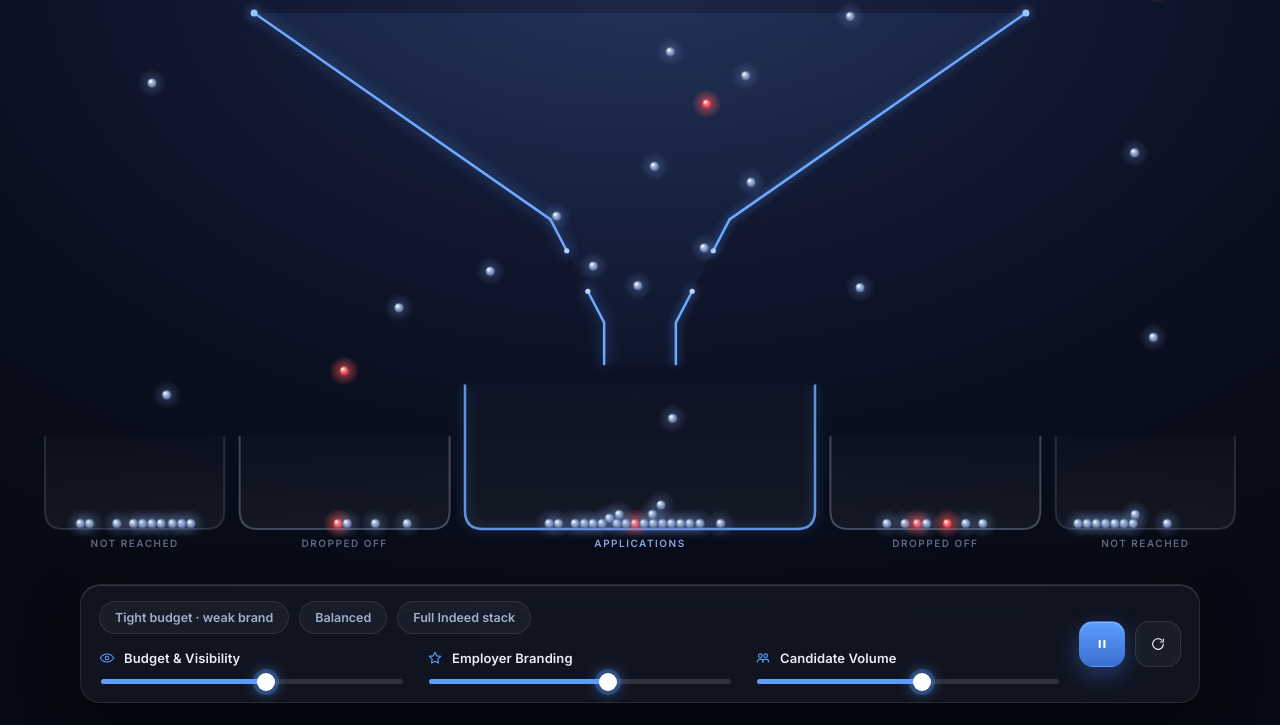
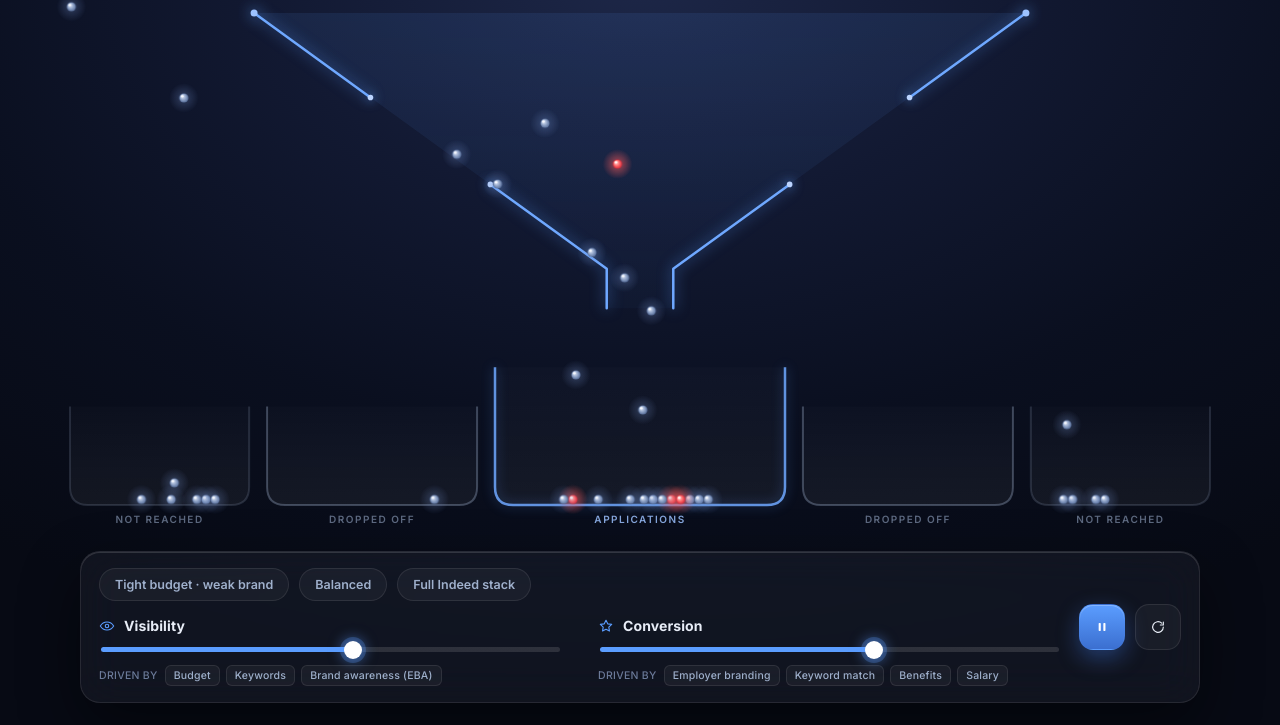
Before and after one commit to AlexanderDisput/funnel-visualisation, a plain HTML site: page index.html in a window 1280 px wide. Shown: the part 75-800 px from the top of the page. Drawn offline with Linux system fonts and the light colour scheme.

Commit message:
Rework funnel: wall-collision physics, V-holes, relabeled levers
- Candidates now collide with and slide down the funnel's V-shaped walls
  (simple circle-vs-segment physics) into the outlet
- Branding "leak" holes moved into the V slopes; sized by the lever, with
  leaking candidates streaming out into DROPPED OFF (reds first)
- Relabel sliders: "Visibility" (Budget / Keywords / Brand awareness) and
  "Conversion" (Employer branding / Keyword match / Benefits / Salary),
  each with factor tags below
- Remove Candidate Volume slider; candidates trickle at a constant rate
  (50% of the former default)
- Shrink the APPLICATIONS container
- Update README + preview.png

Co-Authored-By: Claude Opus 4.8 (1M context) <noreply@anthropic.com>

```diff
--- a/index.html
+++ b/index.html
@@ -33,29 +33,29 @@
       </div>
 
       <div class="levers">
-        <label class="lever">
+        <div class="lever">
           <span class="lever-name">
             <svg viewBox="0 0 24 24" class="ico" aria-hidden="true"><path d="M2 12s3.5-6 10-6 10 6 10 6-3.5 6-10 6S2 12 2 12Z"/><circle cx="12" cy="12" r="2.6"/></svg>
-            Budget &amp; Visibility
+            Visibility
           </span>
           <input type="range" id="funnel" min="0" max="100" value="55" />
-        </label>
+          <div class="factors">
+            <span class="factor-lead">Driven by</span>
+            <span class="tag">Budget</span><span class="tag">Keywords</span><span class="tag">Brand awareness (EBA)</span>
+          </div>
+        </div>
 
-        <label class="lever">
+        <div class="lever">
           <span class="lever-name">
             <svg viewBox="0 0 24 24" class="ico" aria-hidden="true"><path d="M12 3.5l2.6 5.3 5.9.8-4.3 4.1 1 5.8L12 16.8 6.8 19.5l1-5.8L3.5 9.6l5.9-.8L12 3.5Z"/></svg>
-            Employer Branding
+            Conversion
           </span>
           <input type="range" id="branding" min="0" max="100" value="60" />
-        </label>
-
-        <label class="lever">
-          <span class="lever-name">
-            <svg viewBox="0 0 24 24" class="ico" aria-hidden="true"><circle cx="8" cy="8.5" r="2.7"/><circle cx="16" cy="8.5" r="2.7"/><path d="M3.5 18c0-2.5 2-4.3 4.5-4.3S12.5 15.5 12.5 18M11.5 18c0-2.5 2-4.3 4.5-4.3s4.5 1.8 4.5 4.3"/></svg>
-            Candidate Volume
-          </span>
-          <input type="range" id="volume" min="0" max="100" value="55" />
-        </label>
+          <div class="factors">
+            <span class="factor-lead">Driven by</span>
+            <span class="tag">Employer branding</span><span class="tag">Keyword match</span><span class="tag">Benefits</span><span class="tag">Salary</span>
+          </div>
+        </div>
       </div>
 
       <div class="actions">
--- a/script.js
+++ b/script.js
@@ -3,10 +3,13 @@
    Pure canvas, no dependencies.
 
      Budget & Visibility -> funnel MOUTH width (reach)
-     Employer Branding   -> HOLE size in funnel slopes (leaks)
+     Employer Branding   -> HOLE size in the V-shaped walls (leaks)
      Candidate Volume    -> spawn rate
-   High-quality (red) candidates leak first when branding is weak.
-   Candidates pack in the bins with light collision physics.
+
+   Candidates collide with the funnel walls (simple physics) and
+   slide down into the outlet. Where the walls have a gap, some
+   candidates leak out into DROPPED OFF (red/high-quality first).
+   Bins pack with ball-to-ball collision.
    ============================================================ */
 
 (() => {
@@ -20,17 +23,19 @@
   const sliders = {
     funnel: document.getElementById("funnel"),
     branding: document.getElementById("branding"),
-    volume: document.getElementById("volume"),
   };
   const btnPause = document.getElementById("pause");
   const btnReset = document.getElementById("reset");
   const presetBtns = Array.from(document.querySelectorAll(".chip"));
 
   const PRESETS = {
-    weak: { funnel: 24, branding: 18, volume: 52 },
-    balanced: { funnel: 55, branding: 60, volume: 55 },
-    strong: { funnel: 86, branding: 90, volume: 80 },
+    weak: { funnel: 24, branding: 18 },
+    balanced: { funnel: 55, branding: 60 },
+    strong: { funnel: 86, branding: 90 },
   };
+
+  // constant candidate trickle (50% of the former default volume rate)
+  const SPAWN_RATE = 0.13;
 
   let W = 0, H = 0, dpr = 1;
   let paused = false;
@@ -38,10 +43,10 @@
 
   const geo = {
     centerX: 0,
-    funnelTopY: 0, collarY: 0, outletY: 0, stemBottomY: 0,
-    collarHalf: 0, outletHalf: 0,
+    funnelTopY: 0, outletY: 0, stemBottomY: 0,
+    outletHalf: 0,
     mouthHalf: 0, mouthHalfTarget: 0,
-    holeY: 0, holeTHalf: 0, holeTHalfTarget: 0,
+    holeHalfT: 0.1, holeHalfTTarget: 0.1, // half-extent of the hole along the slope (param 0..0.5)
     pLeakStd: 0.4, pLeakQual: 0.6,
   };
 
@@ -101,30 +106,27 @@
   function computeGeometry(snap) {
     geo.centerX = W / 2;
     const topPad = 88;
-    const bottomPad = W < 760 ? 260 : 196;
+    const bottomPad = W < 760 ? 300 : 220;
     const binBottom = H - bottomPad;
     const U = binBottom - topPad;
 
     geo.funnelTopY = topPad + U * 0.00;
-    geo.collarY = topPad + U * 0.40;
-    geo.outletY = topPad + U * 0.60;
-    geo.stemBottomY = topPad + U * 0.68;
-    geo.collarHalf = Math.max(38, W * 0.07);
-    geo.outletHalf = Math.max(15, W * 0.028);
-    geo.holeY = geo.collarY + (geo.outletY - geo.collarY) * 0.5;
+    geo.outletY = topPad + U * 0.52;
+    geo.stemBottomY = topPad + U * 0.60;
+    geo.outletHalf = Math.max(14, W * 0.026);
 
     const f = sliders.funnel.value / 100;
     const b = sliders.branding.value / 100;
     const openness = 1 - b;
 
     geo.mouthHalfTarget = W * (0.12 + 0.33 * f);
-    geo.holeTHalfTarget = 0.06 + 0.34 * openness;
-    geo.pLeakStd = clamp01(0.75 - 0.68 * b);
+    geo.holeHalfTTarget = 0.05 + 0.30 * openness;   // along the slope
+    geo.pLeakStd = clamp01(0.70 - 0.64 * b);
     geo.pLeakQual = clamp01(0.92 - 0.9 * b * b);
 
     if (snap || geo.mouthHalf === 0) {
       geo.mouthHalf = geo.mouthHalfTarget;
-      geo.holeTHalf = geo.holeTHalfTarget;
+      geo.holeHalfT = geo.holeHalfTTarget;
     }
 
     if (snap || binList.length === 0) buildBins(binBottom, topPad, U);
@@ -132,34 +134,26 @@
 
   function buildBins(binBottom, topPad, U) {
     const C = geo.centerX;
-    const mainHalf = Math.min(W * 0.14, 175);
+    const mainHalf = Math.min(W * 0.115, 145);   // smaller Applications container
     const lostHalf = Math.min(W * 0.085, 105);
     const nrHalf = Math.min(W * 0.07, 90);
-    const gap = Math.max(W * 0.012, 10);
+    const gap = Math.max(W * 0.014, 12);
     const lostOffset = mainHalf + gap + lostHalf;
     const nrOffset = mainHalf + gap + 2 * lostHalf + gap + nrHalf;
     const mainTop = topPad + U * 0.72;
-    const sideTop = topPad + U * 0.82;
+    const sideTop = topPad + U * 0.80;
     const inset = 7;
 
-    bins.main = makeBin({ cx: C, half: mainHalf, left: C - mainHalf + inset, right: C + mainHalf - inset, top: mainTop, bottom: binBottom, max: 150, accent: "blue", label: "APPLICATIONS" });
-    bins.lostL = makeBin({ cx: C - lostOffset, half: lostHalf, left: C - lostOffset - lostHalf + inset, right: C - lostOffset + lostHalf - inset, top: sideTop, bottom: binBottom, max: 70, accent: "mute", label: "DROPPED OFF" });
-    bins.lostR = makeBin({ cx: C + lostOffset, half: lostHalf, left: C + lostOffset - lostHalf + inset, right: C + lostOffset + lostHalf - inset, top: sideTop, bottom: binBottom, max: 70, accent: "mute", label: "DROPPED OFF" });
-    bins.nrL = makeBin({ cx: C - nrOffset, half: nrHalf, left: C - nrOffset - nrHalf + inset, right: C - nrOffset + nrHalf - inset, top: sideTop, bottom: binBottom, max: 60, accent: "faint", label: "NOT REACHED" });
-    bins.nrR = makeBin({ cx: C + nrOffset, half: nrHalf, left: C + nrOffset - nrHalf + inset, right: C + nrOffset + nrHalf - inset, top: sideTop, bottom: binBottom, max: 60, accent: "faint", label: "NOT REACHED" });
+    bins.main = makeBin({ cx: C, half: mainHalf, left: C - mainHalf + inset, right: C + mainHalf - inset, top: mainTop, bottom: binBottom, max: 120, accent: "blue", label: "APPLICATIONS" });
+    bins.lostL = makeBin({ cx: C - lostOffset, half: lostHalf, left: C - lostOffset - lostHalf + inset, right: C - lostOffset + lostHalf - inset, top: sideTop, bottom: binBottom, max: 80, accent: "mute", label: "DROPPED OFF" });
+    bins.lostR = makeBin({ cx: C + lostOffset, half: lostHalf, left: C + lostOffset - lostHalf + inset, right: C + lostOffset + lostHalf - inset, top: sideTop, bottom: binBottom, max: 80, accent: "mute", label: "DROPPED OFF" });
+    bins.nrL = makeBin({ cx: C - nrOffset, half: nrHalf, left: C - nrOffset - nrHalf + inset, right: C - nrOffset + nrHalf - inset, top: sideTop, bottom: binBottom, max: 65, accent: "faint", label: "NOT REACHED" });
+    bins.nrR = makeBin({ cx: C + nrOffset, half: nrHalf, left: C + nrOffset - nrHalf + inset, right: C + nrOffset + nrHalf - inset, top: sideTop, bottom: binBottom, max: 65, accent: "faint", label: "NOT REACHED" });
     binList = [bins.nrL, bins.lostL, bins.main, bins.lostR, bins.nrR];
   }
 
-  function funnelHalfAt(y) {
-    if (y <= geo.collarY) return lerp(geo.mouthHalf, geo.collarHalf, clamp01((y - geo.funnelTopY) / (geo.collarY - geo.funnelTopY)));
-    return lerp(geo.collarHalf, geo.outletHalf, clamp01((y - geo.collarY) / (geo.outletY - geo.collarY)));
-  }
   function lerp(a, b, t) { return a + (b - a) * t; }
   function clamp01(t) { return Math.max(0, Math.min(1, t)); }
-  function holeYTop() {
-    const span = geo.outletY - geo.collarY;
-    return geo.collarY + span * (0.5 - geo.holeTHalf);
-  }
 
   // ---------------- Particles ----------------
   function spawnParticle() {
@@ -170,8 +164,8 @@
       vx: (Math.random() - 0.5) * 0.3,
       vy: 1.6 + Math.random() * 1.0,
       quality: Math.random() < 0.17,
-      state: "falling", classified: false, leakRolled: false,
-      bin: null, entryX: 0, gateX: 0, gateY: 0, side: 0,
+      state: "falling", classified: false, leakRolled: false, leaked: false,
+      bin: null, entryX: 0, side: 0,
     });
   }
 
@@ -191,47 +185,72 @@
     }
   }
 
+  // circle vs. wall segment; slides the ball, rolls the leak dice inside the hole
+  function resolveWall(p, ax, ay, bx, by, holeWall) {
+    if (p.leaked) return;
+    const ex = bx - ax, ey = by - ay;
+    const len2 = ex * ex + ey * ey || 1;
+    const t = ((p.x - ax) * ex + (p.y - ay) * ey) / len2;
+    if (t < 0 || t > 1) return;
+
+    // inward normal, oriented toward the funnel center
+    let nx = ey, ny = -ex;
+    const nl = Math.hypot(nx, ny) || 1; nx /= nl; ny /= nl;
+    const mx = ax + ex * t;
+    if (nx * (geo.centerX - mx) < 0) { nx = -nx; ny = -ny; }
+
+    const sd = (p.x - ax) * nx + (p.y - ay) * ny; // signed distance from wall, inside = +
+    if (sd >= PARTICLE_R || sd < -PARTICLE_R * 5) return;
+
+    if (holeWall && t > 0.5 - geo.holeHalfT && t < 0.5 + geo.holeHalfT) {
+      if (!p.leakRolled) {
+        p.leakRolled = true;
+        const pl = p.quality ? geo.pLeakQual : geo.pLeakStd;
+        if (Math.random() < pl) p.leaked = true;
+      }
+      if (p.leaked) return; // slip through the gap
+    }
+
+    const pen = PARTICLE_R - sd;
+    p.x += nx * pen; p.y += ny * pen;
+    const vn = p.vx * nx + p.vy * ny;
+    if (vn < 0) { p.vx -= vn * nx; p.vy -= vn * ny; } // kill into-wall velocity -> slide
+    p.vx *= 0.985; // slope friction
+  }
+
   function updateParticle(p, dt) {
     const g = 0.12 * dt;
+    const cx = geo.centerX, mh = geo.mouthHalf, oh = geo.outletHalf;
+    const top = geo.funnelTopY, outletY = geo.outletY, stemBottomY = geo.stemBottomY;
+
     switch (p.state) {
       case "falling": {
         p.vy += g; p.y += p.vy * dt; p.x += p.vx * dt;
-        if (!p.classified && p.y >= geo.funnelTopY) classify(p);
+        if (!p.classified && p.y >= top) classify(p);
         break;
       }
+
       case "infunnel": {
-        p.vy += g * 0.7; p.vy = Math.min(p.vy, 6); p.y += p.vy * dt;
-        const half = funnelHalfAt(p.y);
-        const left = geo.centerX - half, right = geo.centerX + half;
-        p.vx += (geo.centerX - p.x) * 0.01 * dt; p.vx *= 0.96; p.x += p.vx * dt;
-        if (p.x < left + PARTICLE_R) { p.x = left + PARTICLE_R; p.vx += 0.35; }
-        if (p.x > right - PARTICLE_R) { p.x = right - PARTICLE_R; p.vx -= 0.35; }
+        p.vy += 0.14 * dt; p.vy = Math.min(p.vy, 5.5);
+        p.x += p.vx * dt; p.y += p.vy * dt;
 
-        if (!p.leakRolled && p.y >= holeYTop() && p.y > geo.collarY) {
-          p.leakRolled = true;
-          const pLeak = p.quality ? geo.pLeakQual : geo.pLeakStd;
-          if (Math.random() < pLeak) {
-            p.side = p.x <= geo.centerX ? -1 : 1;
-            p.gateY = geo.holeY;
-            p.gateX = geo.centerX + p.side * funnelHalfAt(geo.holeY);
-            p.state = "leaking";
-            break;
-          }
+        resolveWall(p, cx - mh, top, cx - oh, outletY, true);
+        resolveWall(p, cx + mh, top, cx + oh, outletY, true);
+        resolveWall(p, cx - oh, outletY, cx - oh, stemBottomY, false);
+        resolveWall(p, cx + oh, outletY, cx + oh, stemBottomY, false);
+
+        if (p.leaked) {
+          p.side = p.x <= cx ? -1 : 1;
+          assignBin(p, p.side < 0 ? bins.lostL : bins.lostR);
+          p.state = "tosettle";
+          p.vx = p.side * (2.2 + Math.random() * 1.3);
+          p.vy = 0.4;
+          break;
         }
-        if (p.y >= geo.outletY) { assignBin(p, bins.main); p.state = "tosettle"; }
+        if (p.y >= stemBottomY) { assignBin(p, bins.main); p.state = "tosettle"; }
         break;
       }
-      case "leaking": {
-        p.x += (p.gateX - p.x) * 0.2 * dt;
-        p.y += (p.gateY - p.y) * 0.2 * dt;
-        if (Math.abs(p.x - p.gateX) < 4 && Math.abs(p.y - p.gateY) < 6) {
-          assignBin(p, p.side < 0 ? bins.lostL : bins.lostR);
-          p.state = "tosettle";
-          p.vx = p.side * (3.0 + Math.random());
-          p.vy = 0.3;
-        }
-        break;
-      }
+
       case "tosettle": {
         const bin = p.bin;
         const clearing = Math.abs(p.x - bin.cx) > bin.half;
@@ -293,11 +312,9 @@
   // ---------------- Update ----------------
   function update(dt) {
     geo.mouthHalf += (geo.mouthHalfTarget - geo.mouthHalf) * 0.12;
-    geo.holeTHalf += (geo.holeTHalfTarget - geo.holeTHalf) * 0.12;
+    geo.holeHalfT += (geo.holeHalfTTarget - geo.holeHalfT) * 0.12;
 
-    const v = sliders.volume.value / 100;
-    const rate = (0.1 + v * 1.0) * 0.4;
-    spawnAcc += rate * dt;
+    spawnAcc += SPAWN_RATE * dt;
     while (spawnAcc >= 1) { spawnParticle(); spawnAcc -= 1; }
 
     for (let i = particles.length - 1; i >= 0; i--) {
@@ -307,25 +324,21 @@
   }
 
   // ---------------- Rendering ----------------
-  function pointOnLowerSlope(side, t) {
-    return [lerp(geo.centerX + side * geo.collarHalf, geo.centerX + side * geo.outletHalf, t),
-            lerp(geo.collarY, geo.outletY, t)];
-  }
+  function drawFunnel() {
+    const cx = geo.centerX, mh = geo.mouthHalf, oh = geo.outletHalf;
+    const top = geo.funnelTopY, outletY = geo.outletY, stemBottomY = geo.stemBottomY;
+    const hh = geo.holeHalfT;
 
-  function drawFunnel() {
-    const cx = geo.centerX, mh = geo.mouthHalf, ch = geo.collarHalf, oh = geo.outletHalf;
-
+    // interior fill
     ctx.beginPath();
-    ctx.moveTo(cx - mh, geo.funnelTopY);
-    ctx.lineTo(cx - ch, geo.collarY);
-    ctx.lineTo(cx - oh, geo.outletY);
-    ctx.lineTo(cx - oh, geo.stemBottomY);
-    ctx.lineTo(cx + oh, geo.stemBottomY);
-    ctx.lineTo(cx + oh, geo.outletY);
-    ctx.lineTo(cx + ch, geo.collarY);
-    ctx.lineTo(cx + mh, geo.funnelTopY);
+    ctx.moveTo(cx - mh, top);
+    ctx.lineTo(cx - oh, outletY);
+    ctx.lineTo(cx - oh, stemBottomY);
+    ctx.lineTo(cx + oh, stemBottomY);
+    ctx.lineTo(cx + oh, outletY);
+    ctx.lineTo(cx + mh, top);
     ctx.closePath();
-    const fg = ctx.createLinearGradient(0, geo.funnelTopY, 0, geo.stemBottomY);
+    const fg = ctx.createLinearGradient(0, top, 0, stemBottomY);
     fg.addColorStop(0, "rgba(91,157,255,0.10)");
     fg.addColorStop(1, "rgba(91,157,255,0.03)");
     ctx.fillStyle = fg;
@@ -339,35 +352,25 @@
     ctx.shadowColor = "rgba(91,157,255,0.75)";
     ctx.shadowBlur = 14;
 
-    const hh = geo.holeTHalf;
     for (const side of [-1, 1]) {
-      ctx.beginPath();
-      ctx.moveTo(cx + side * mh, geo.funnelTopY);
-      ctx.lineTo(cx + side * ch, geo.collarY);
-      ctx.stroke();
+      const ax = cx + side * mh, ay = top, bx = cx + side * oh, by = outletY;
+      const hsx = lerp(ax, bx, 0.5 - hh), hsy = lerp(ay, by, 0.5 - hh);
+      const hex = lerp(ax, bx, 0.5 + hh), hey = lerp(ay, by, 0.5 + hh);
 
-      const [sx, sy] = pointOnLowerSlope(side, Math.max(0, 0.5 - hh));
-      const [ex, ey] = pointOnLowerSlope(side, Math.min(1, 0.5 + hh));
-      ctx.beginPath();
-      ctx.moveTo(cx + side * ch, geo.collarY);
-      ctx.lineTo(sx, sy);
-      ctx.stroke();
-      ctx.beginPath();
-      ctx.moveTo(ex, ey);
-      ctx.lineTo(cx + side * oh, geo.outletY);
-      ctx.lineTo(cx + side * oh, geo.stemBottomY);
-      ctx.stroke();
+      ctx.beginPath(); ctx.moveTo(ax, ay); ctx.lineTo(hsx, hsy); ctx.stroke();   // upper wall
+      ctx.beginPath(); ctx.moveTo(hex, hey); ctx.lineTo(bx, by);                 // lower wall
+      ctx.lineTo(cx + side * oh, stemBottomY); ctx.stroke();                     // stem
 
-      // glowing hole-edge accents
       ctx.shadowBlur = 10;
       ctx.fillStyle = "#bcd4ff";
-      ctx.beginPath(); ctx.arc(sx, sy, 2.6, 0, TAU); ctx.fill();
-      ctx.beginPath(); ctx.arc(ex, ey, 2.6, 0, TAU); ctx.fill();
+      ctx.beginPath(); ctx.arc(hsx, hsy, 2.8, 0, TAU); ctx.fill();
+      ctx.beginPath(); ctx.arc(hex, hey, 2.8, 0, TAU); ctx.fill();
+      ctx.shadowBlur = 14;
     }
 
     ctx.fillStyle = "#9cc2ff";
-    ctx.beginPath(); ctx.arc(cx - mh, geo.funnelTopY, 3.5, 0, TAU); ctx.fill();
-    ctx.beginPath(); ctx.arc(cx + mh, geo.funnelTopY, 3.5, 0, TAU); ctx.fill();
+    ctx.beginPath(); ctx.arc(cx - mh, top, 3.5, 0, TAU); ctx.fill();
+    ctx.beginPath(); ctx.arc(cx + mh, top, 3.5, 0, TAU); ctx.fill();
     ctx.restore();
   }
 
@@ -455,7 +458,6 @@
       if (!p) return;
       sliders.funnel.value = p.funnel;
       sliders.branding.value = p.branding;
-      sliders.volume.value = p.volume;
       Object.values(sliders).forEach(onSlider);
       clearActivePreset();
       btn.classList.add("is-active");
--- a/style.css
+++ b/style.css
@@ -112,21 +112,42 @@ body {
 .levers {
   grid-area: levers;
   display: grid;
-  grid-template-columns: repeat(3, 1fr);
-  gap: 18px 26px;
+  grid-template-columns: repeat(2, 1fr);
+  gap: 16px 40px;
 }
 .actions { grid-area: actions; display: flex; align-items: center; gap: 10px; }
 
 /* Levers */
-.lever { display: flex; flex-direction: column; gap: 11px; min-width: 150px; }
+.lever { display: flex; flex-direction: column; gap: 11px; min-width: 220px; }
 .lever-name {
   display: inline-flex;
   align-items: center;
   gap: 9px;
-  font-size: 13px;
-  font-weight: 600;
+  font-size: 14px;
+  font-weight: 700;
   color: var(--ink);
   letter-spacing: 0.1px;
+}
+
+/* Factor notes */
+.factors { display: flex; flex-wrap: wrap; align-items: center; gap: 6px; }
+.factor-lead {
+  font-size: 10.5px;
+  font-weight: 500;
+  letter-spacing: 0.3px;
+  text-transform: uppercase;
+  color: var(--ink-mute);
+  margin-right: 1px;
+}
+.tag {
+  font-size: 10.5px;
+  font-weight: 500;
+  letter-spacing: 0.2px;
+  color: var(--ink-soft);
+  background: rgba(255, 255, 255, 0.045);
+  border: 1px solid var(--glass-brd);
+  border-radius: 6px;
+  padding: 3px 8px;
 }
 .ico { width: 16px; height: 16px; fill: none; stroke: var(--blue); stroke-width: 1.7; stroke-linecap: round; stroke-linejoin: round; }
 
@@ -211,7 +232,7 @@ input[type="range"]::-moz-range-thumb {
     grid-template-columns: 1fr;
     grid-template-areas: "presets" "levers" "actions";
   }
-  .levers { grid-template-columns: 1fr 1fr; }
+  .levers { grid-template-columns: 1fr; }
   .actions { justify-content: flex-end; }
   .legend { display: none; }
 }
```
Also changed, not shown: preview.png, 1 other file.
